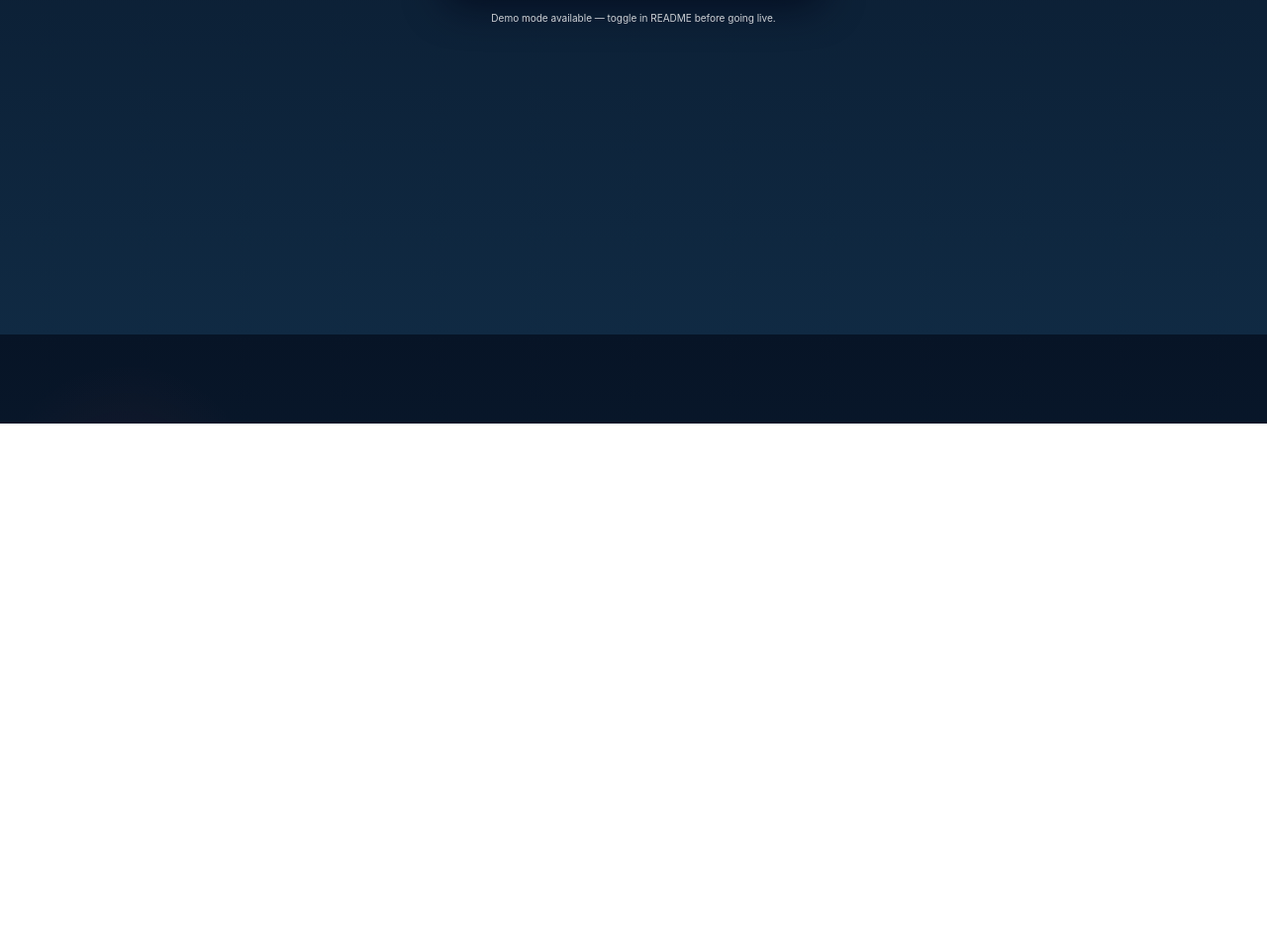
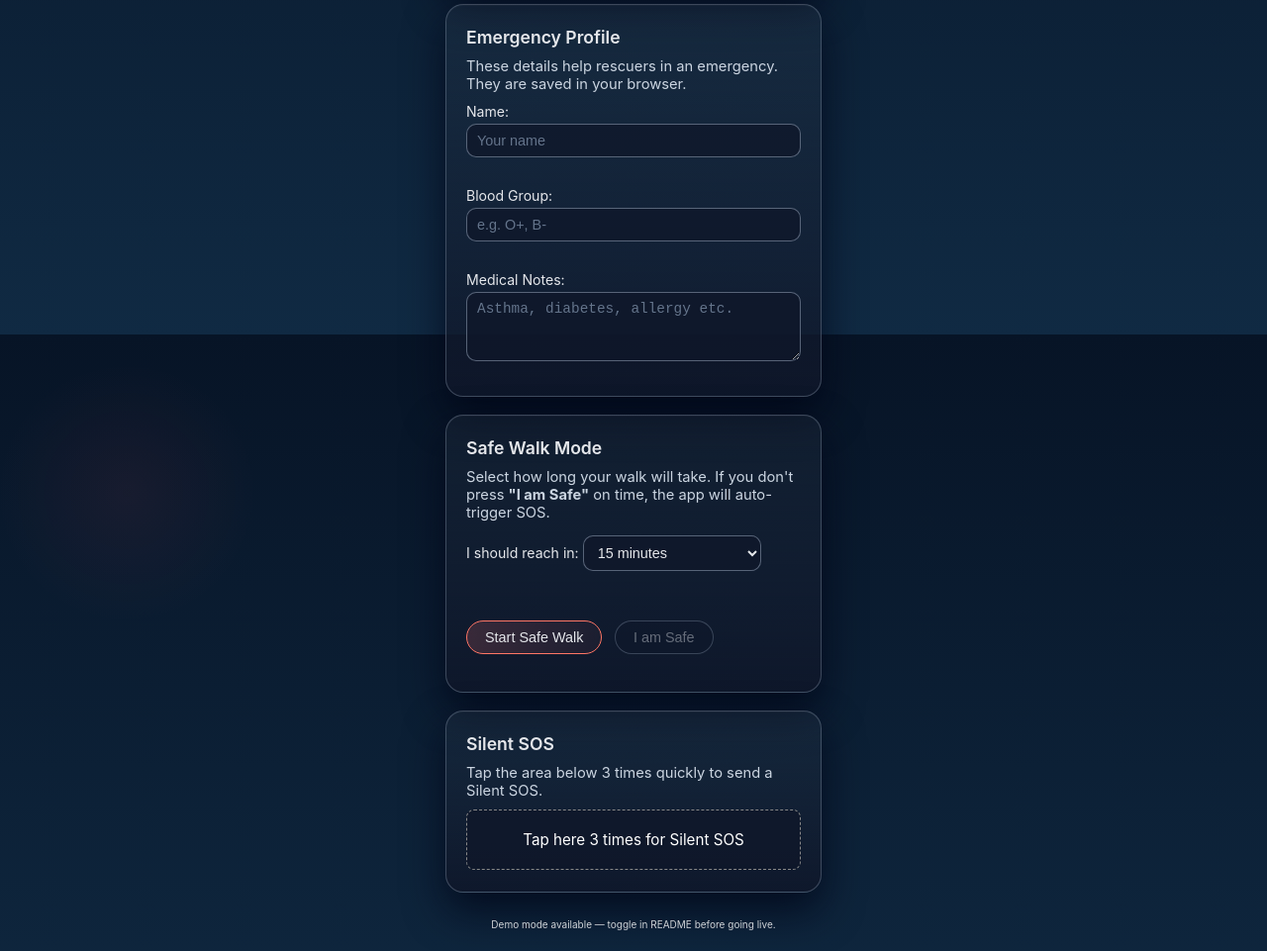
Before and after one commit to Priyasarkar11/Safewalk, a website: page index.html in a window 1280 px wide. Shown: the part 462-1423 px from the top of the page at 99% size. Before the commit the page ends 890 px from the top, so only its background shows below. Drawn offline with Linux system fonts and the light colour scheme.

Commit message:
Update index.html

```diff
--- a/index.html
+++ b/index.html
@@ -15,6 +15,7 @@
       <p class="sub">One-tap SOS — sends your live location to your emergency contact.</p>
     </header>
 
+    <!-- 🔴 Original SOS section (unchanged) -->
     <section class="card">
       <div class="info">
         <p><strong>Ready?</strong> If you feel unsafe, tap the red button below.</p>
@@ -25,12 +26,79 @@
       <p class="hint">Tip: You can add this page to your phone's home screen for quick access.</p>
     </section>
 
+    <!-- 🟦 Emergency Profile Section -->
+    <section class="card">
+      <h2>Emergency Profile</h2>
+      <p>These details help rescuers in an emergency. They are saved in your browser.</p>
+
+      <label>
+        Name:
+        <input type="text" id="userName" placeholder="Your name" />
+      </label>
+      <br />
+
+      <label>
+        Blood Group:
+        <input type="text" id="bloodGroup" placeholder="e.g. O+, B-" />
+      </label>
+      <br />
+
+      <label>
+        Medical Notes:
+        <textarea id="medicalNotes" placeholder="Asthma, diabetes, allergy etc."></textarea>
+      </label>
+    </section>
+
+    <!-- 🟨 Safe Walk Timer Section -->
+    <section class="card">
+      <h2>Safe Walk Mode</h2>
+      <p>
+        Select how long your walk will take.
+        If you don't press <strong>"I am Safe"</strong> on time, the app will auto-trigger SOS.
+      </p>
+
+      <label>
+        I should reach in:
+        <select id="walkDuration">
+          <option value="5">5 minutes</option>
+          <option value="10">10 minutes</option>
+          <option value="15" selected>15 minutes</option>
+          <option value="20">20 minutes</option>
+          <option value="30">30 minutes</option>
+        </select>
+      </label>
+      <br /><br />
+
+      <button id="startWalkBtn">Start Safe Walk</button>
+      <button id="iAmSafeBtn" disabled>I am Safe</button>
+
+      <p id="walkStatus"></p>
+    </section>
+
+    <!-- 🟩 Visible Silent SOS Area -->
+    <section class="card">
+      <h2>Silent SOS</h2>
+      <p>Tap the area below 3 times quickly to send a Silent SOS.</p>
+      <div
+        id="hiddenZone"
+        style="
+          border: 1px dashed #888;
+          padding: 20px;
+          border-radius: 8px;
+          cursor: pointer;
+          text-align: center;
+        "
+      >
+        Tap here 3 times for Silent SOS
+      </div>
+    </section>
+
     <footer class="footer">
       <small>Demo mode available — toggle in README before going live.</small>
     </footer>
   </main>
 
-  <!-- Hidden silent-sos trigger (top-right corner) -->
+  <!-- 🟣 Your existing hidden top-right silent trigger (keep it!) -->
   <div id="silentTrigger" title="hidden silent trigger"></div>
 
   <script src="script.js" defer></script>
```
